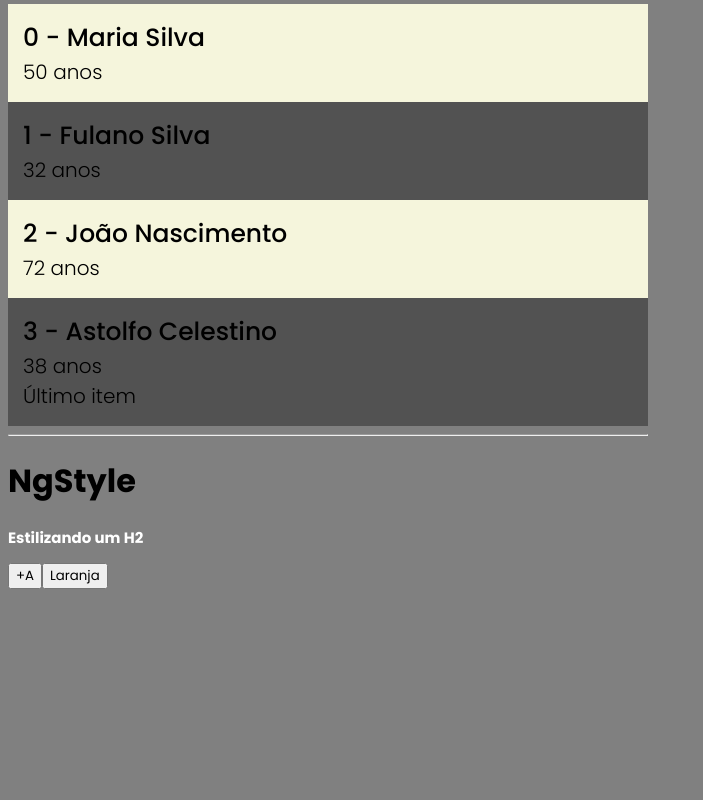
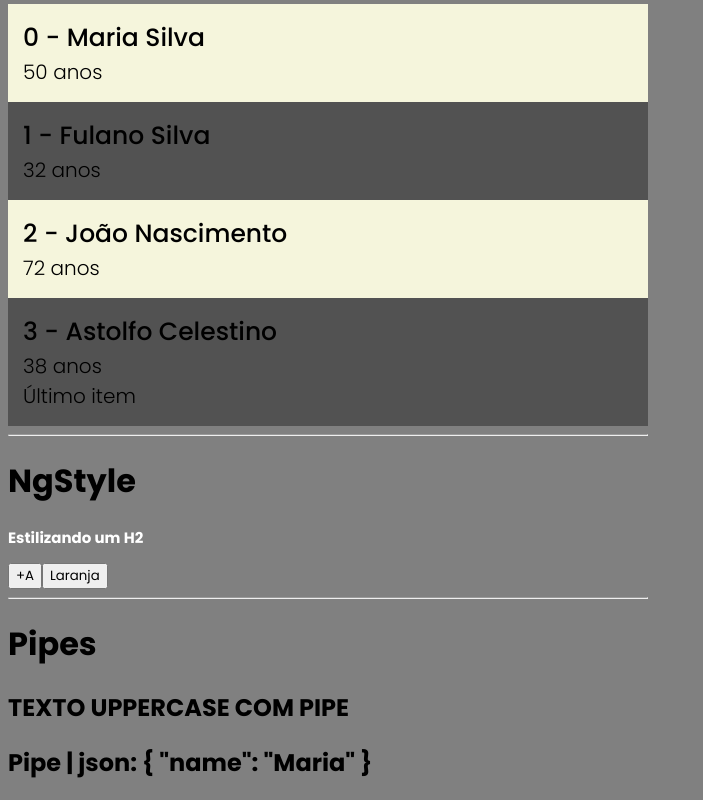
Before and after one commit to Dev-HideyukiTakahashi/cards-project, an Angular app: page / in a window 1280 px wide. Shown: the part 732-1532 px from the top of the page, without its empty margins (0-703 px from the left). Before the commit the page ends 1329 px from the top, so only its background shows below. Built offline with nearby package versions, Linux system fonts and the light colour scheme.

Commit message:
example pipe

```diff
--- a/src/app/app.component.html
+++ b/src/app/app.component.html
@@ -71,3 +71,9 @@
 
 <button (click)="increaseFontSize()">+A</button>
 <button (click)="toggleFontColor()">{{ buttonText }}</button>
+
+<!-- Pipes-->
+<hr />
+<h1>Pipes</h1>
+<h2>{{ text | uppercase }}</h2>
+<h2>Pipe | json: {{ pessoa | json }}</h2>
--- a/src/app/app.component.ts
+++ b/src/app/app.component.ts
@@ -58,4 +58,8 @@ export class AppComponent {
       this.buttonText = 'Laranja';
     }
   }
+
+  // Pipe
+  text: string = 'Texto uppercase com pipe';
+  pessoa = { name: 'Maria' };
 }
```
